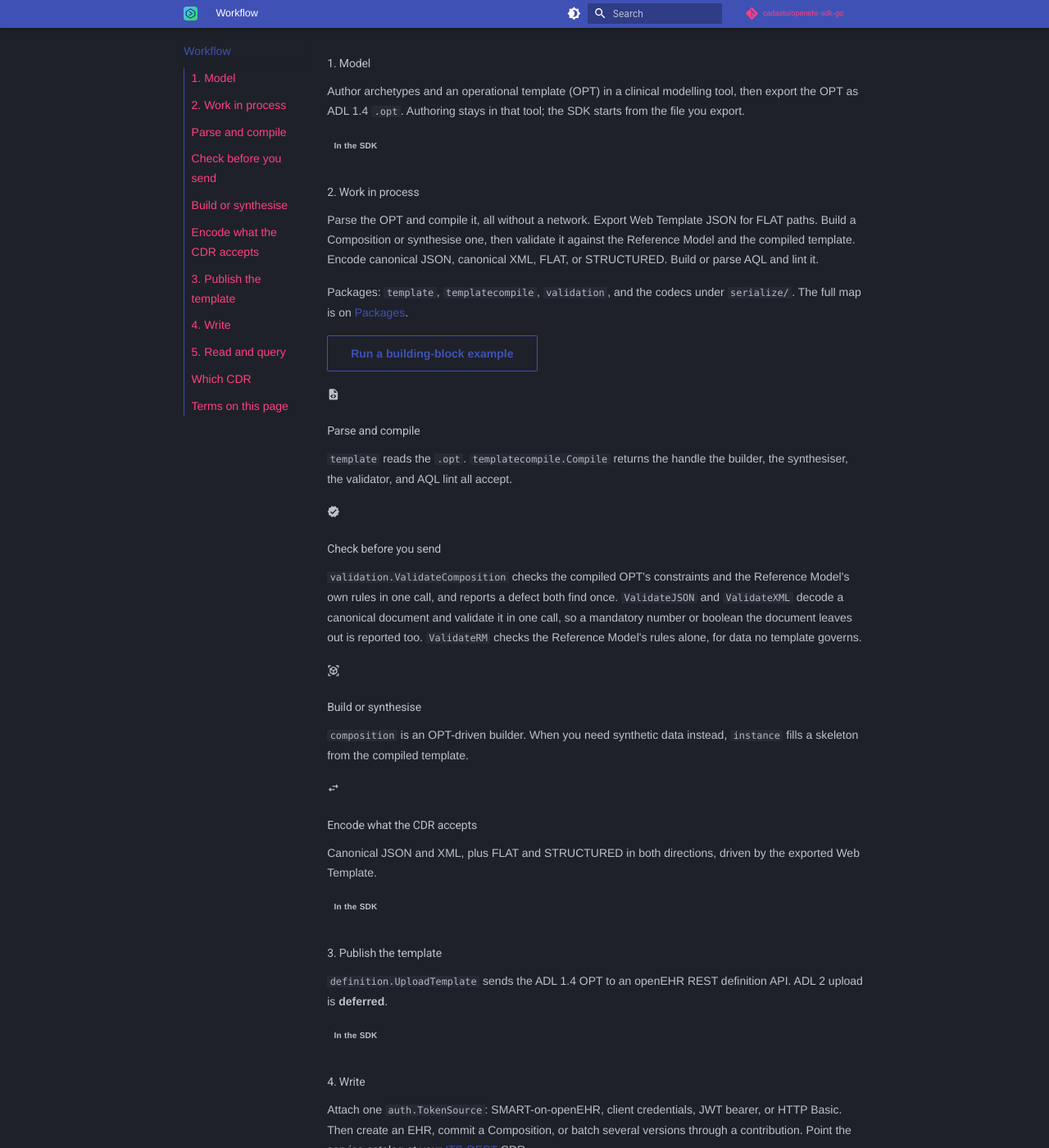
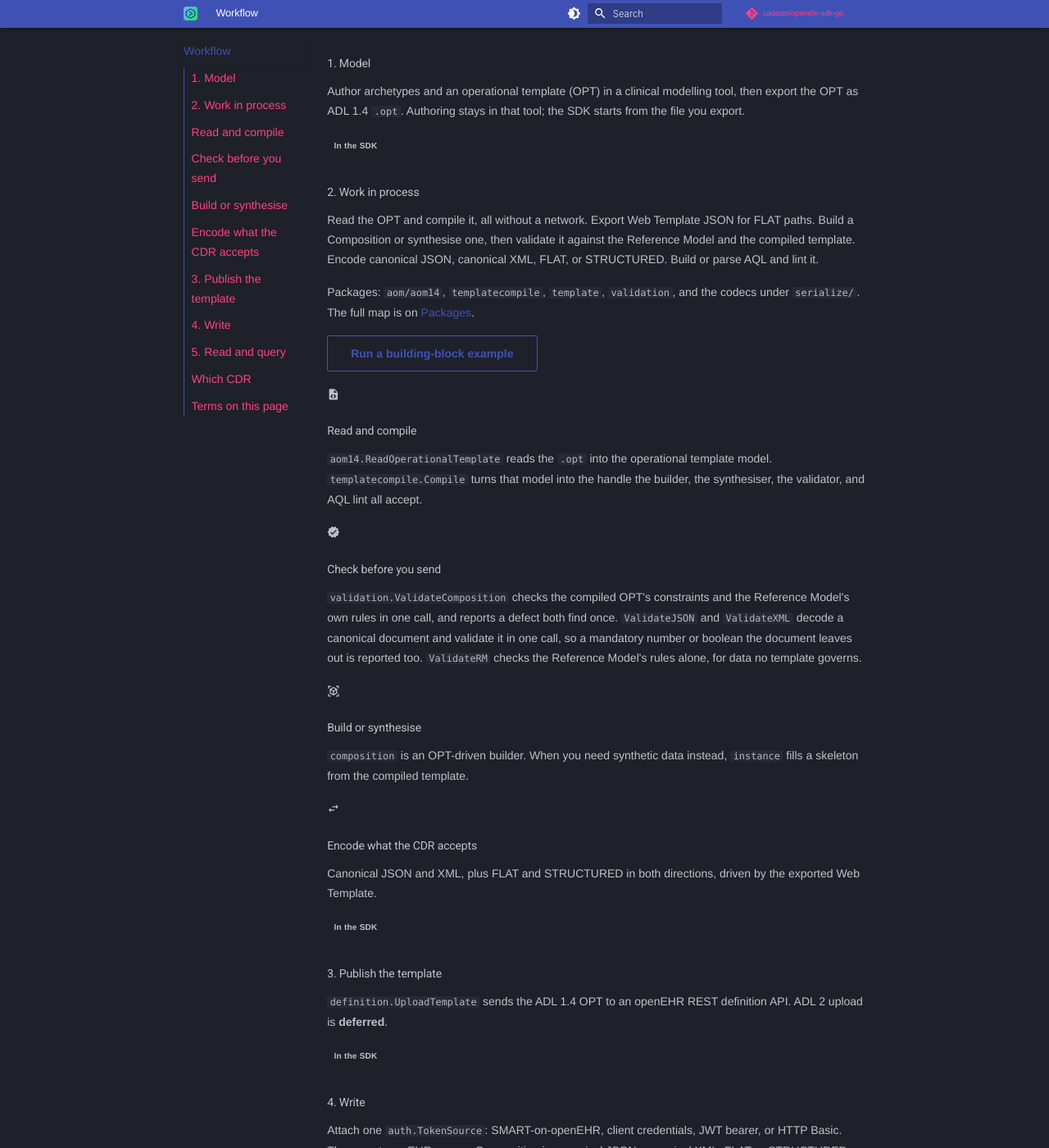
Before and after one commit to Cadasto/openehr-sdk-go, an MkDocs documentation site: the page built from pages/workflow.md, in a window 1280 px wide and 1400 px high, scrolled down 273 px. Shown: the whole window at 82% size. Built offline with MkDocs 1.6.1 and Material for MkDocs 9.7.7, drawn with Linux system fonts in a browser that asks for light colours; nearby versions of some CDN libraries; library files that are not in the unit come from our copies; plug-ins that fetch from the network failed and are left out; comment, search, counter and statistics services are not loaded; some of the changed text lies outside the part shown.

Commit message:
docs: bring the site pages, README and quick-start up to 0.39 to main
- The OPT is read by aom14.ReadOperationalTemplate and compiled by
  templatecompile.Compile: pages/workflow.md, install.md and packages.md,
  the quick-start package diagram and the README templates bullet no longer
  name openehr/template as the reader; architecture.md lists
  openehr/templatecompile among the building blocks.
- The composition client's four formats (canonical JSON and XML, FLAT,
  STRUCTURED) on the workflow and packages pages.
- Which CDR: make test replays the EHRbase and FerroEHR recordings, and
  make cdr-crosscheck is opt-in like the Live probes.
- README: the templates and compositions bullets link clinical-modeling.md;
  the conformance bullet promises round trips that keep every value, not
  byte stability, as wire.md § REQ-052 states.

Assisted-by: Claude Code (claude-opus-5-5)

```diff
--- a/pages/workflow.md
+++ b/pages/workflow.md
@@ -35,13 +35,13 @@ SDK starts from the file you export.
 <span class="scope scope--in">In the SDK</span>
 
 ### 2. Work in process
-Parse the OPT and compile it, all without a network. Export Web Template JSON
+Read the OPT and compile it, all without a network. Export Web Template JSON
 for FLAT paths. Build a Composition or synthesise one, then validate it
 against the Reference Model and the compiled template. Encode canonical JSON,
 canonical XML, FLAT, or STRUCTURED. Build or parse AQL and lint it.
 
-Packages: `template`, `templatecompile`, `validation`, and the codecs under
-`serialize/`. The full map is on [Packages](packages.md).
+Packages: `aom/aom14`, `templatecompile`, `template`, `validation`, and the
+codecs under `serialize/`. The full map is on [Packages](packages.md).
 
 [Run a building-block example](examples.md){ .md-button }
 
@@ -53,9 +53,10 @@ Packages: `template`, `templatecompile`, `validation`, and the codecs under
 
 :material-file-code:
 
-### Parse and compile
-`template` reads the `.opt`. `templatecompile.Compile` returns the handle the
-builder, the synthesiser, the validator, and AQL lint all accept.
+### Read and compile
+`aom14.ReadOperationalTemplate` reads the `.opt` into the operational template
+model. `templatecompile.Compile` turns that model into the handle the builder,
+the synthesiser, the validator, and AQL lint all accept.
 
 </div>
 
@@ -111,8 +112,9 @@ definition API. ADL 2 upload is **deferred**.
 
 ### 4. Write
 Attach one `auth.TokenSource`: SMART-on-openEHR, client credentials, JWT
-bearer, or HTTP Basic. Then create an EHR, commit a Composition, or batch
-several versions through a contribution. Point the service catalog at your
+bearer, or HTTP Basic. Then create an EHR, save a Composition in canonical
+JSON, canonical XML, FLAT or STRUCTURED, or batch several versions through a
+contribution. Point the service catalog at your
 [ITS-REST](https://specifications.openehr.org/releases/ITS-REST/Release-1.1.0/)
 CDR.
 
@@ -149,8 +151,11 @@ repository rather than any vendor's own SDK. It can therefore point at any CDR
 that implements that contract. Wider interoperability work is still under way, and we publish
 no compatibility matrix.
 
-`make test` never dials a CDR. The Live probes skip unless you set the
-variables below.
+`make test` never dials a CDR. It replays exchanges recorded from EHRbase,
+most of them 2.36.0, and FerroEHR 5.0.0
+([`testkit/recordings/`](https://github.com/cadasto/openehr-sdk-go/tree/main/testkit/recordings)).
+The Live probes and `make cdr-crosscheck`, which checks documents the SDK
+generates against live CDRs, run only when you set the variables below.
 
 The [roadmap](https://github.com/cadasto/openehr-sdk-go/blob/main/docs/roadmap.md#deployment-targets)
 tracks the status of each target; this table says how to point the SDK at one.
```
Also changed, not shown: README.md (+3 -3 lines), docs/architecture.md (+1 -1 lines), docs/quick-start.md (+2 -1 lines), pages/install.md (+4 -3 lines), pages/packages.md (+2 -2 lines).
